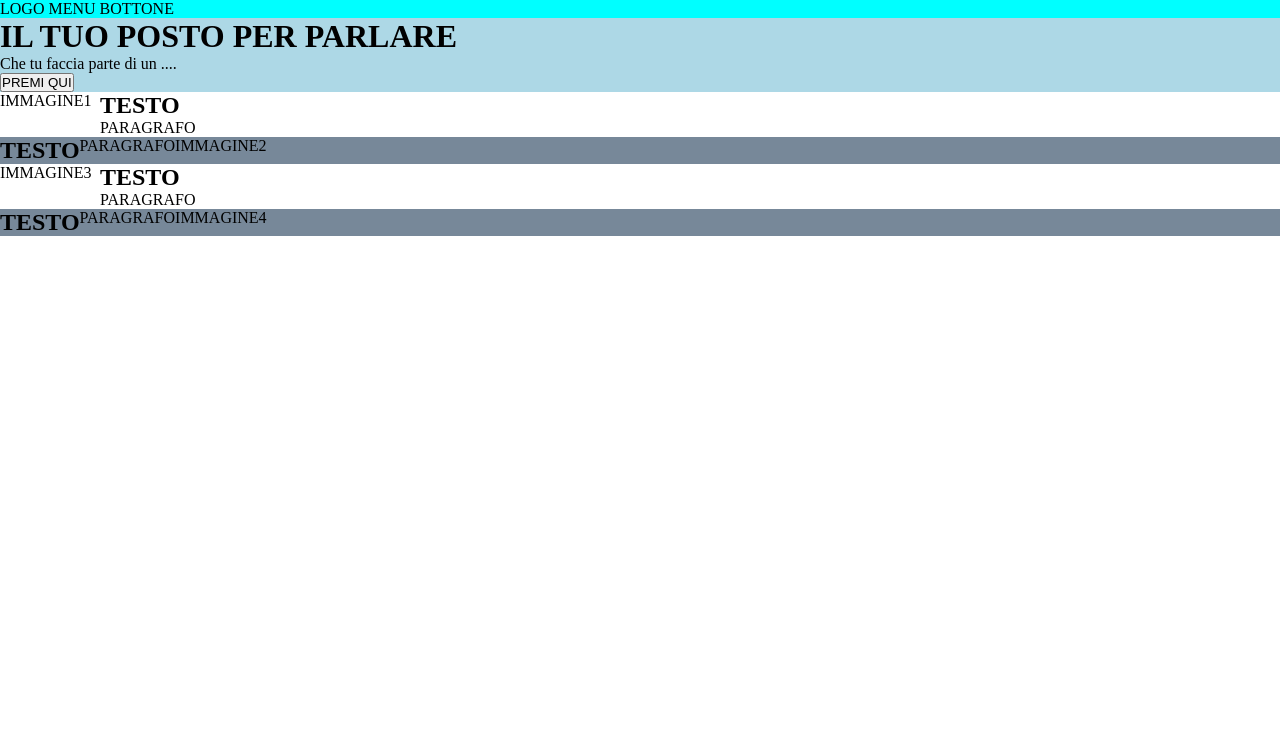
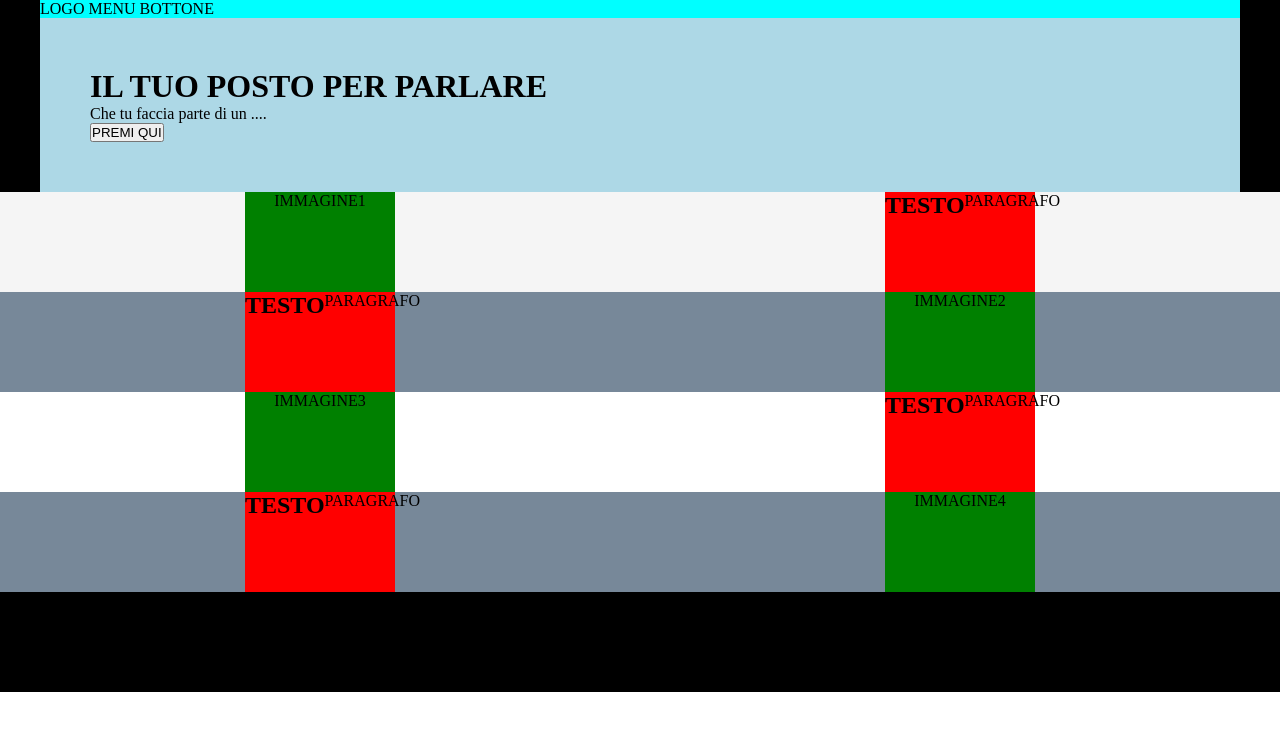
Before and after one commit to Johnnyy91/htmlcss-struttura-discord, a plain HTML site: page index.html in a window 1280 px wide. Drawn offline with Linux system fonts and the light colour scheme.

Commit message:
structure phase 1

```diff
--- a/css/style.css
+++ b/css/style.css
@@ -4,45 +4,109 @@
     padding: 0;
 }
 
+.container{
+    width: 1200px;
+    margin: 0 auto;
+}
+
+/*HEADER*/
+
+header{
+    background-color: black;
+}
+
 .flex{
     display: flex;
 }
 
-.column{
-    flex-direction: column;
-}
-
 .head1{
     background-color: aqua;
-    flex-basis: 100px;
 }
 
 .head2{
+    padding: 50px;
     background-color: lightblue;
-    flex-basis: 100px;
 }
 
+/*SECTION1*/
+
 .section1{
-    background-color: white;
-    flex-basis: 100px;
+    background-color: whitesmoke;
+    height: 100px;
+    display: flex;
+    justify-content: space-around;
 }
+
+.IMG{
+    background-color: green;
+    width: 150px;
+}
+
+.TEXT{
+    background-color: red;
+    width: 150px;
+}
+
+/*SECTION2*/
 
 .section2{
     background-color: lightslategray;
-    flex-basis: 100px;
+    height: 100px;
+    display: flex;
+    justify-content: space-around;
 }
+
+.IMG2{
+    background-color: green;
+    width: 150px;
+}
+
+.TEXT2{
+    background-color: red;
+    width: 150px;
+}
+
+/*SECTION3*/
 
 .section3{
     background-color: white;
-    flex-basis: 100px;
+    height: 100px;
+    display: flex;
+    justify-content: space-around;
 }
+
+.IMG3{
+    background-color: green;
+    width: 150px;
+}
+
+.TEXT3{
+    background-color: red;
+    width: 150px;
+}
+
+/*SECTION4*/
 
 .section4{
     background-color: lightslategray;
-    flex-basis: 100px;
+    height: 100px;
+    display: flex;
+    justify-content: space-around;
 }
+
+.IMG4{
+    background-color: green;
+    width: 150px;
+}
+
+.TEXT4{
+    background-color: red;
+    width: 150px;
+}
+
+/*FOOTER*/
 
 .foot{
     background-color: black;
-    flex-basis: 100px;
+    height: 100px;
 }
```
